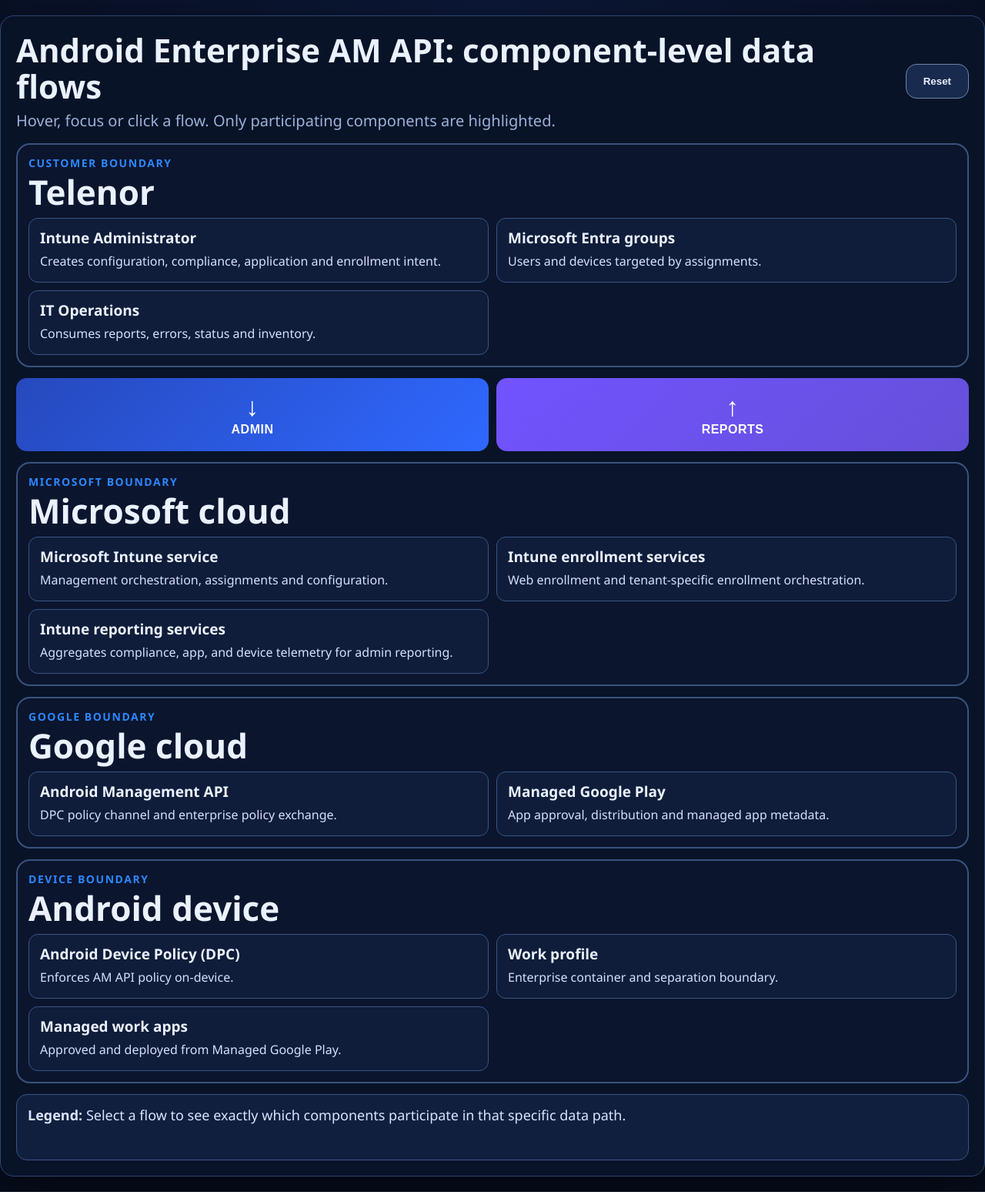
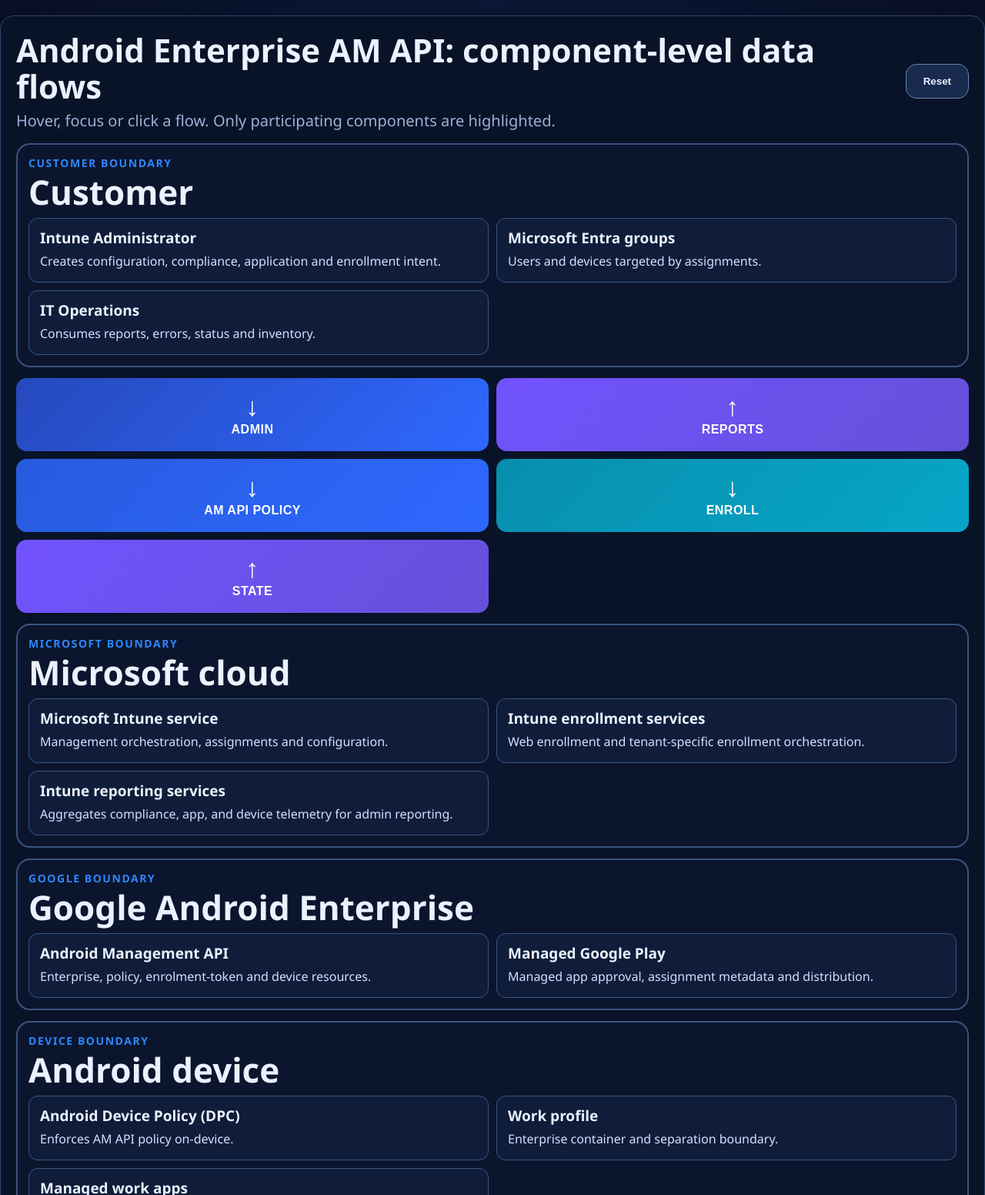
Before and after one commit to JiriHybl/Intune-guides, a plain HTML site: page docs/device-enrollment/android-amapi-policy-schema/interactive-data-flow.html in a window 1280 px wide. Shown: the top 1552 px of the page at 77% size. Drawn offline with Linux system fonts and the light colour scheme.

Commit message:
Expand AMAPI diagram components and neutralize customer label
Co-authored-by: Copilot <223556219+Copilot@users.noreply.github.com>

```diff
--- a/docs/device-enrollment/android-amapi-policy-schema/interactive-data-flow.html
+++ b/docs/device-enrollment/android-amapi-policy-schema/interactive-data-flow.html
@@ -126,6 +126,9 @@
       line-height: 1;
     }
     .flow.reports { background: linear-gradient(135deg, #7253ff, #6550d9); }
+    .flow.policy { background: linear-gradient(135deg, #275bdf, #2f68ff); }
+    .flow.enroll { background: linear-gradient(135deg, #088eae, #06a6c8); }
+    .flow.state { background: linear-gradient(135deg, #7253ff, #6550d9); }
     .legend {
       margin-top: 14px;
       border: 1px solid #3a5583;
@@ -161,7 +164,7 @@
 
     <section class="boundary" data-comp="customer">
       <div class="boundary-label">CUSTOMER BOUNDARY</div>
-      <h2>Telenor</h2>
+      <h2>Customer</h2>
       <div class="cards">
         <article class="card" data-comp="intune-admin"><strong>Intune Administrator</strong><span>Creates configuration, compliance, application and enrollment intent.</span></article>
         <article class="card" data-comp="entra-groups"><strong>Microsoft Entra groups</strong><span>Users and devices targeted by assignments.</span></article>
@@ -172,6 +175,9 @@
     <section class="flows">
       <button class="flow admin" data-flow="admin"><small>↓</small><b>ADMIN</b></button>
       <button class="flow reports" data-flow="reports"><small>↑</small><b>REPORTS</b></button>
+      <button class="flow policy" data-flow="am-api-policy"><small>↓</small><b>AM API POLICY</b></button>
+      <button class="flow enroll" data-flow="enroll"><small>↓</small><b>ENROLL</b></button>
+      <button class="flow state" data-flow="state"><small>↑</small><b>STATE</b></button>
     </section>
 
     <section class="boundary" data-comp="microsoft">
@@ -186,10 +192,10 @@
 
     <section class="boundary" data-comp="google">
       <div class="boundary-label">GOOGLE BOUNDARY</div>
-      <h2>Google cloud</h2>
+      <h2>Google Android Enterprise</h2>
       <div class="cards">
-        <article class="card" data-comp="amapi"><strong>Android Management API</strong><span>DPC policy channel and enterprise policy exchange.</span></article>
-        <article class="card" data-comp="mgp"><strong>Managed Google Play</strong><span>App approval, distribution and managed app metadata.</span></article>
+        <article class="card" data-comp="amapi"><strong>Android Management API</strong><span>Enterprise, policy, enrolment-token and device resources.</span></article>
+        <article class="card" data-comp="mgp"><strong>Managed Google Play</strong><span>Managed app approval, assignment metadata and distribution.</span></article>
       </div>
     </section>
 
@@ -220,6 +226,18 @@
       reports: {
         comps: ["customer", "it-ops", "microsoft", "intune-service", "intune-reporting"],
         text: "REPORTS: Intune reporting services provide consolidated errors, status, compliance, and inventory views to IT operations."
+      },
+      "am-api-policy": {
+        comps: ["microsoft", "intune-service", "google", "amapi", "device", "adp", "work-profile"],
+        text: "AM API POLICY: Intune policy intent is published through Android Management API and enforced by Android Device Policy in the work profile scope."
+      },
+      enroll: {
+        comps: ["microsoft", "intune-enrollment", "google", "amapi", "device", "adp"],
+        text: "ENROLL: Enrollment orchestration flows from Intune enrollment services through Android Management API to provision and register the device."
+      },
+      state: {
+        comps: ["google", "amapi", "microsoft", "intune-reporting", "intune-service", "customer", "it-ops"],
+        text: "STATE: Device and compliance state flows back from Android Enterprise to Intune reporting surfaces consumed by IT operations."
       }
     };
 
```
